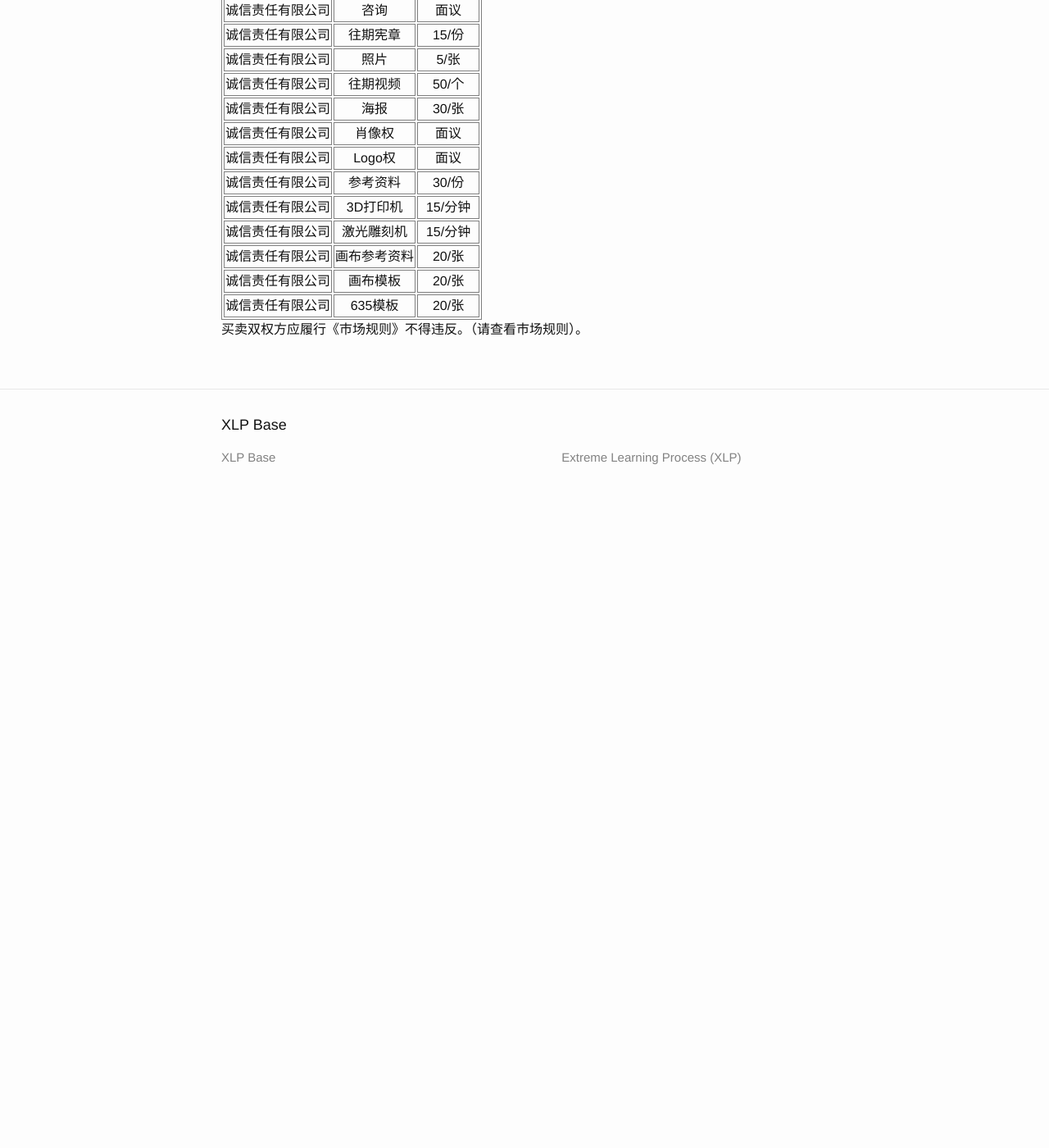
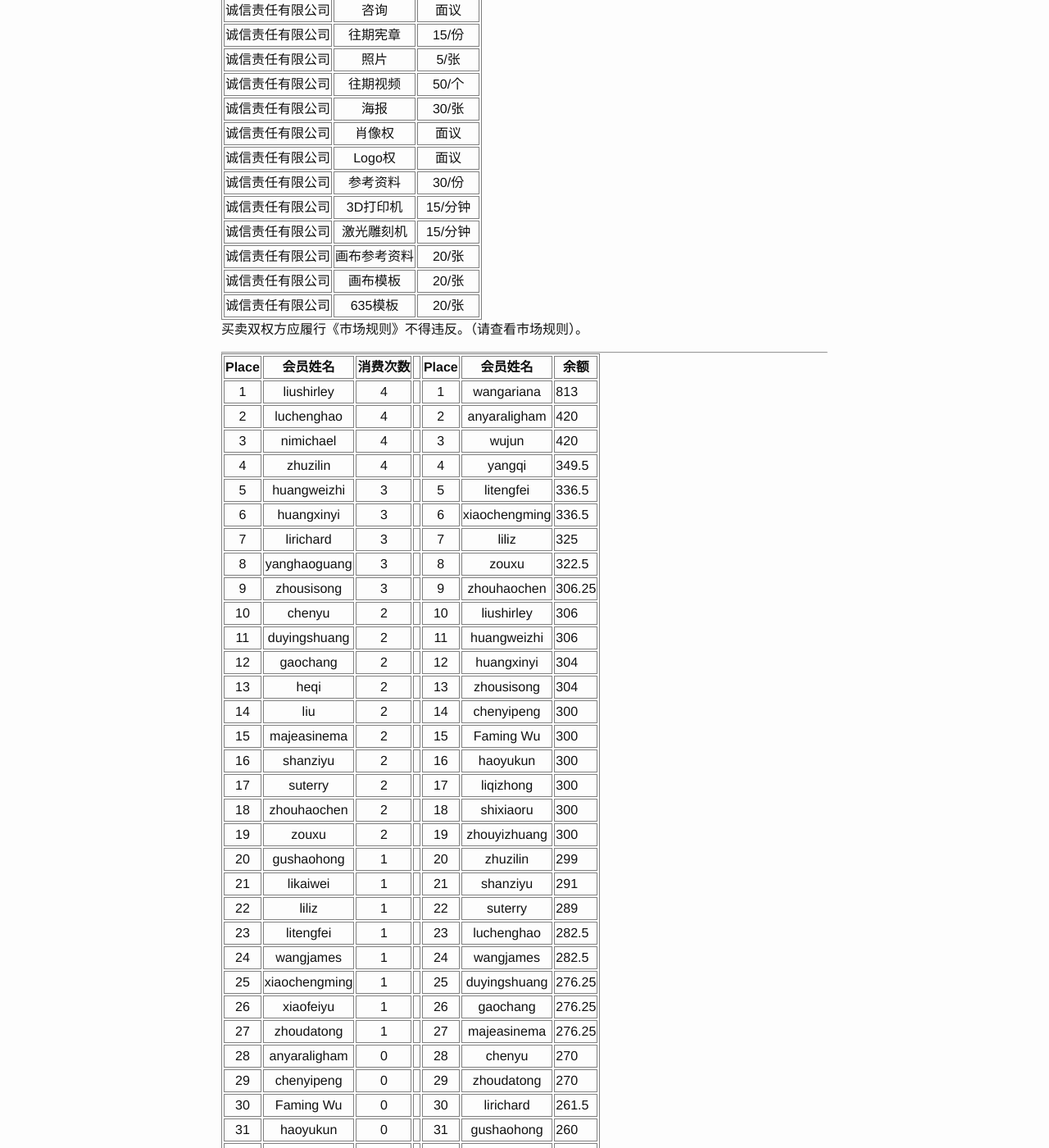
Before and after one commit to alimbeko2/alimbeko2.github.io, a Jekyll site: the page built from Market.md, in a window 1280 px wide and 1400 px high, scrolled down 519 px. Shown: the whole window at 82% size. Built offline with Jekyll 4.4.1, drawn with Linux system fonts in a browser that asks for light colours; before the commit the page ends 1149 px from its top, so only the background shows below that; some of the changed text lies outside the part shown.

Commit message:
Update Market.md

```diff
--- a/Market.md
+++ b/Market.md
@@ -35,3 +35,50 @@ Offers will be posted here. Please visit the Market Department to post your offe
 |诚信责任有限公司|635模板|20/张
 
 买卖双权方应履行《市场规则》不得违反。（请查看市场规则）。
+
+
+---
+
+
+
+|Place|会员姓名|消费次数||Place|会员姓名|余额
+|:---:|:---:|:---:|:---:|:---:|:---:|
+|1|liushirley|4||1|wangariana|813
+|2|luchenghao|4||2|anyaraligham|420
+|3|nimichael|4||3|wujun|420
+|4|zhuzilin|4||4|yangqi|349.5
+|5|huangweizhi|3||5|litengfei|336.5
+|6|huangxinyi|3||6|xiaochengming|336.5
+|7|lirichard|3||7|liliz|325
+|8|yanghaoguang|3||8|zouxu|322.5
+|9|zhousisong|3||9|zhouhaochen|306.25
+|10|chenyu|2||10|liushirley|306
+|11|duyingshuang|2||11|huangweizhi|306
+|12|gaochang|2||12|huangxinyi|304
+|13|heqi|2||13|zhousisong|304
+|14|liu|2||14|chenyipeng|300
+|15|majeasinema|2||15|Faming Wu|300
+|16|shanziyu|2||16|haoyukun|300
+|17|suterry|2||17|liqizhong|300
+|18|zhouhaochen|2||18|shixiaoru|300
+|19|zouxu|2||19|zhouyizhuang|300
+|20|gushaohong|1||20|zhuzilin|299
+|21|likaiwei|1||21|shanziyu|291
+|22|liliz|1||22|suterry|289
+|23|litengfei|1||23|luchenghao|282.5
+|24|wangjames|1||24|wangjames|282.5
+|25|xiaochengming|1||25|duyingshuang|276.25
+|26|xiaofeiyu|1||26|gaochang|276.25
+|27|zhoudatong|1||27|majeasinema|276.25
+|28|anyaraligham|0||28|chenyu|270
+|29|chenyipeng|0||29|zhoudatong|270
+|30|Faming Wu|0||30|lirichard|261.5
+|31|haoyukun|0||31|gushaohong|260
+|32|liqizhong|0||32|likaiwei|260
+|33|menamos|0||33|xiaofeiyu|260
+|34|shixiaoru|0||34|menamos|260
+|35|wangariana|0||35|heqi|256
+|36|wujun|0||36|liu|225
+|37|yangqi|0||37|yanghaoguang|202.5
+|38|zhouyizhuang|0||38|nimichael|190
+|39|关京晶|0||39|关京晶|80
```
